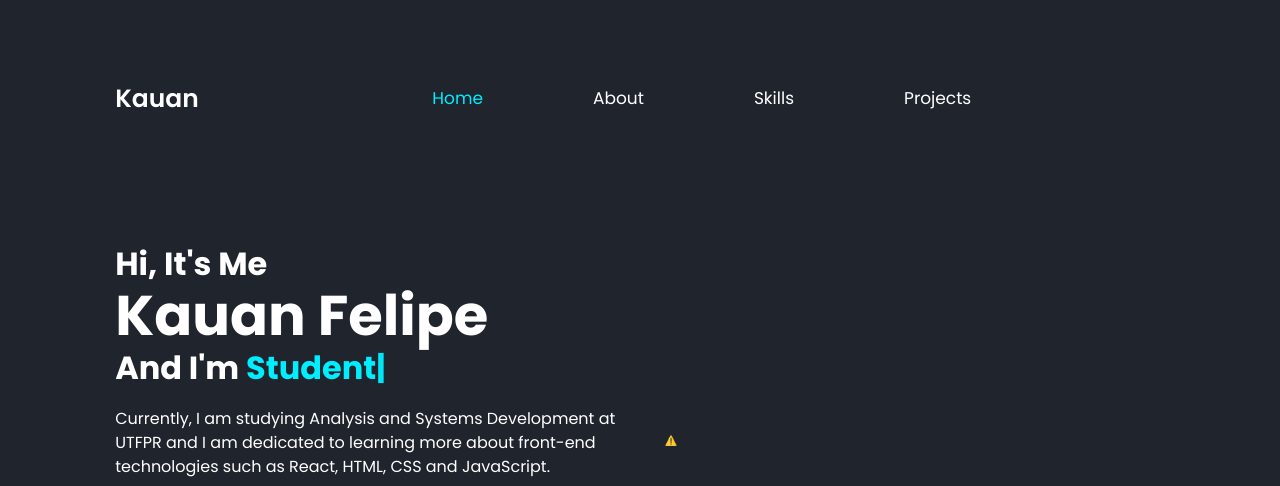
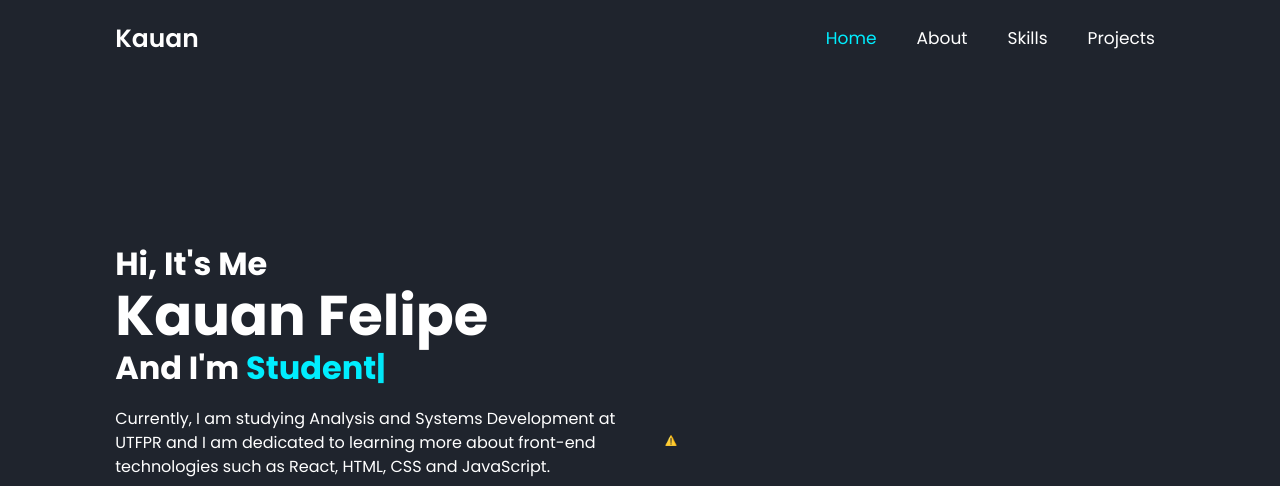
Before and after one commit to kauanzera/portfolio, a plain HTML site: page index.html in a window 1280 px wide. Shown: the top 486 px of the page. Drawn offline with nearby package versions, Linux system fonts and the light colour scheme; no server answers.

Commit message:
atualizando navbar

```diff
--- a/css/style.css
+++ b/css/style.css
@@ -432,13 +432,8 @@ container {
   box-shadow: 3px 3px 15px rgba(119, 119, 119, 0.5);
 }
 
-nav {
-  margin: 2.6em auto;
-}
-
 nav a {
   list-style: none;
-  padding: 35px;
   color: #232931;
   font-size: 1.1em;
   display: block;
```
